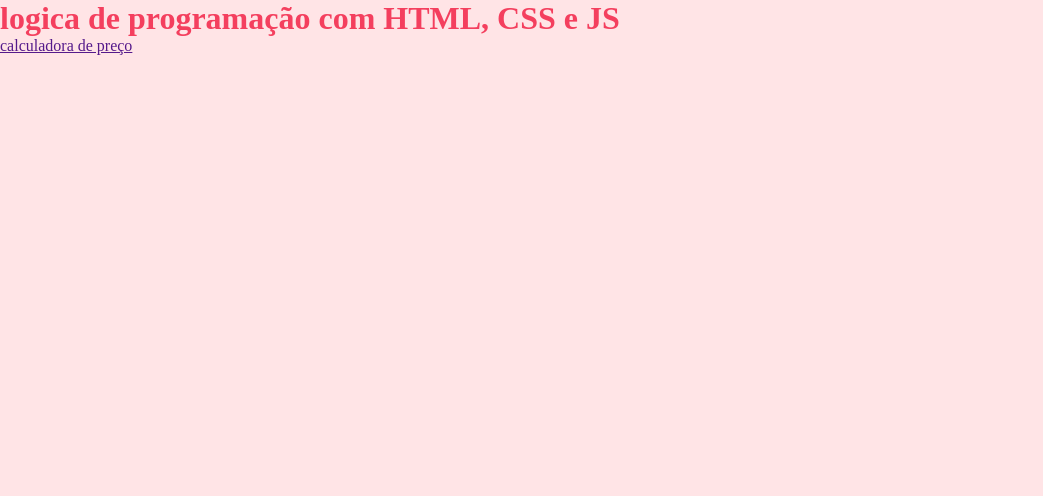
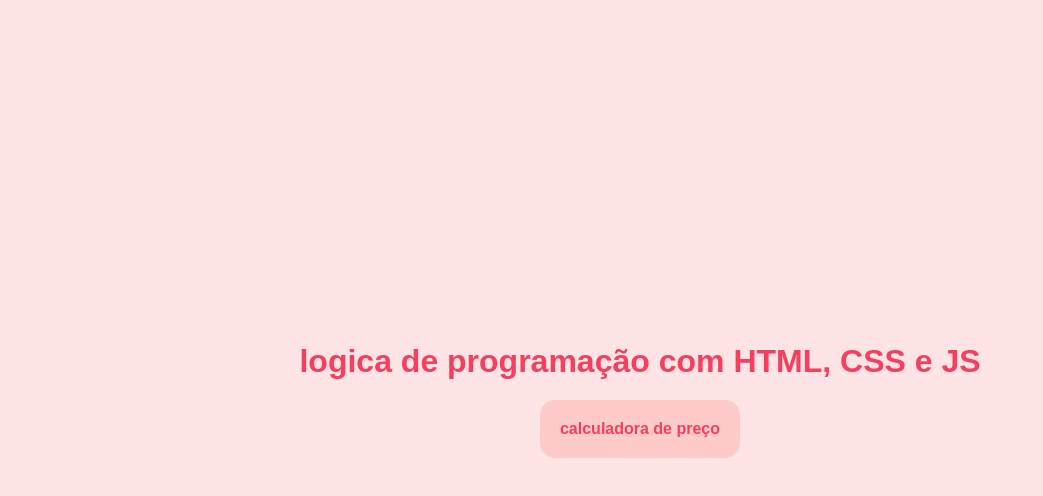
Before and after one commit to Larabeatriz08/atividade11, a plain HTML site: page index.html in a window 1280 px wide. Shown: the whole page, without its empty margins (0-1043 px from the left). Drawn offline with Linux system fonts and the light colour scheme; a web font is replaced by a local one.

Commit message:
feat criação da pagina da calculadora de raio

```diff
--- a/index.html
+++ b/index.html
@@ -3,6 +3,9 @@
 <head>
     <meta charset="UTF-8">
     <meta name="viewport" content="width=device-width, initial-scale=1.0">
+    <link rel="preconnect" href="https://fonts.googleapis.com">
+    <link rel="preconnect" href="https://fonts.gstatic.com" crossorigin>
+    <link href="https://fonts.googleapis.com/css2?family=Playfair+Display:ital,wght@0,400..900;1,400..900&family=Poetsen+One&display=swap" rel="stylesheet">
     <link rel="stylesheet" href="style.css">
     <title>atividade 11</title>
 </head>
@@ -17,7 +20,7 @@
 
         <ul>
             <li>
-                <a href="">calculadora de preço</a>
+                <a href="./pages/calculadora-raio/calculadora.html">calculadora de preço</a>
             </li>
         </ul>
     </nav>
--- a/style.css
+++ b/style.css
@@ -2,14 +2,50 @@
     margin: 0;
     padding: 0;
     box-sizing: border-box;
+    font-family: "Poetsen One", sans-serif;
 }
 
 :root {
     --main-background: #ffe4e6;
     --text-color: #f43f5e;
+    --back-color: #fecaca;
+    --transition-color: #f87171;
 }
 
 body{
     background: var(--main-background);
     color: var(--text-color);
+    justify-content: center;
+    align-items: center;
+    flex-direction: column;
+    height: 100svh;
+    display: flex;
+    gap: 20px 5px;
 }
+
+nav {
+    background: #fecaca;
+    width: fit-content;
+    padding: 20px;
+    border-radius: 15px;
+}
+
+h1 {
+    text-align: center;
+}
+
+a {
+    text-decoration: none;
+    color: var(--text-color);
+    font-weight: 700;
+    transition: 3s;
+}
+
+a:hover {
+ transform: scale(0.3s);
+ color: var(--transition-color);
+}
+
+ul, li {
+    list-style: none;
+}
```
Also changed, not shown: pages/calculadora-raio/calculadora.html (added, +23 -0 lines), pages/calculadora-raio/calculadora.css (added), pages/calculadora-raio/calculadora.js (added).
